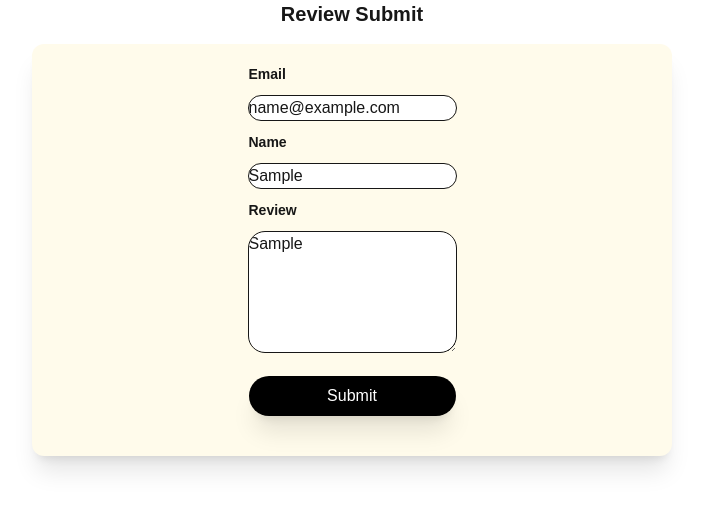
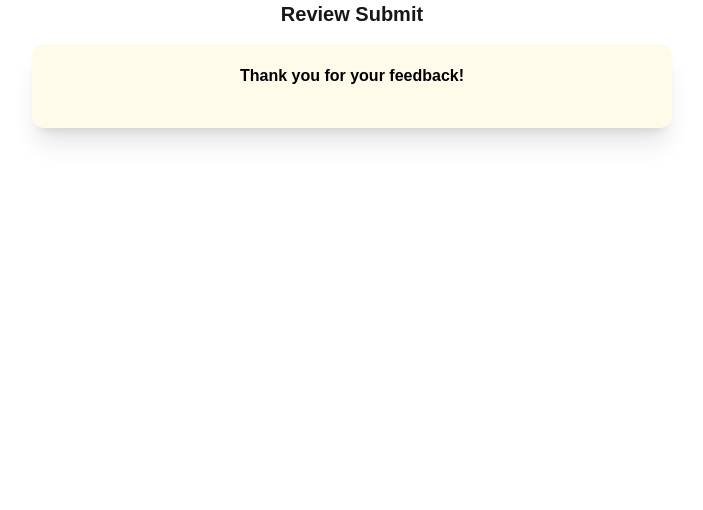
Before and after one commit to redlybastian/review_from, a Next.js app: page / in a window 1280 px wide. Both pictures are taken after typing "name@example.com", "Sample", "Sample" into the empty fields and a click on the button "Submit". Shown: the top 510 px of the page, without its empty margins (288-991 px from the left). Built offline with nearby package versions, Linux system fonts and the light colour scheme.

Commit message:
validetion

```diff
--- a/src/app/components/reviewForm2.tsx
+++ b/src/app/components/reviewForm2.tsx
@@ -4,28 +4,48 @@ import React, { useState } from "react"
 
 export default function NewReview(){
     const [isSubmit,setIsSubmit] = useState(false)
+    const [formData,setFormData] = useState({email:'',name:'',review:''})
+    const [errorMessage,setErrorMessage] = useState('')
+
+    const handelChange = (e: React.ChangeEvent<HTMLInputElement | HTMLTextAreaElement>)=>{
+        setFormData({...formData,[e.target.name]:e.target.value})
+
+    }
 
     const handelSubmit = (e:React.FormEvent)=>{
         e.preventDefault()
+        setErrorMessage('')
+        if(!formData.email || !formData.name || !formData){
+
+
+        }
+
+        setIsSubmit(true)
+
 
     }
+
 
     return(
         <div className=" w-full h-screen mx-auto ">
             <h3 className="text-center text-xl font-bold">Review Submit</h3>
             <div className="rounded-xl mt-4 pb-10 pt-5 shadow-xl flex flex-col mx-auto w-1/2 items-center justify-center bg-amber-50">
+               {
+                (isSubmit) ? <div className="text-black font-bold">Thank you for your feedback!</div> :
+
                 <form onSubmit={handelSubmit}  className="flex flex-col gap-3 ">
                     <label className="text-sm font-bold" htmlFor="email">Email  </label>
-                    <input  className="bg-white rounded-2xl outline-1" type="email"   />
+                    <input name="email" value={formData.email} onChange={handelChange} className="bg-white rounded-2xl outline-1" type="email"   />
                     <label  className="text-sm font-bold" htmlFor="text">Name  </label>
-                    <input    className="bg-white rounded-2xl outline-1" type="text"   />
+                    <input name="name" value={formData.name} onChange={handelChange}   className="bg-white rounded-2xl outline-1" type="text"   />
                     <label className="text-sm font-bold" htmlFor="text">Review  </label>
-                    <textarea name="review" id="review" rows={5} cols={5} className="bg-white rounded-2xl outline-1"></textarea>
+                    <textarea value={formData.review} onChange={handelChange} name="review" id="review" rows={5} cols={5} className="bg-white rounded-2xl outline-1"></textarea>
                     <p className="text-center"></p>
                     <button className="text-white bg-black px-2 py-2 rounded-4xl shadow-xl hover:bg-gray-700 cursor-pointer">Submit</button>
 
 
                 </form>
+               }
 
             </div>
         </div>
```
